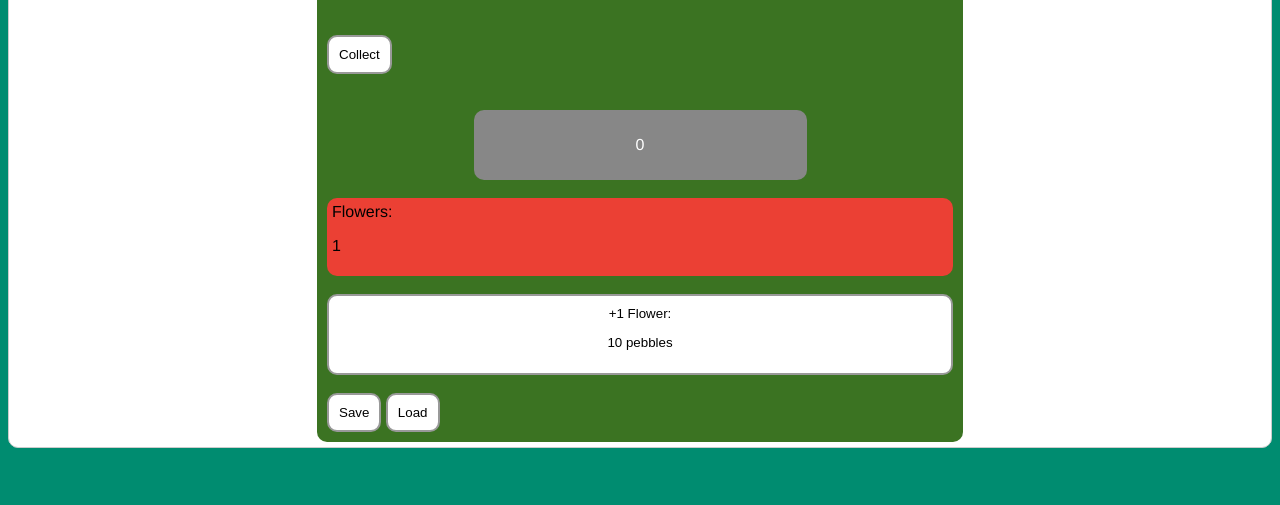
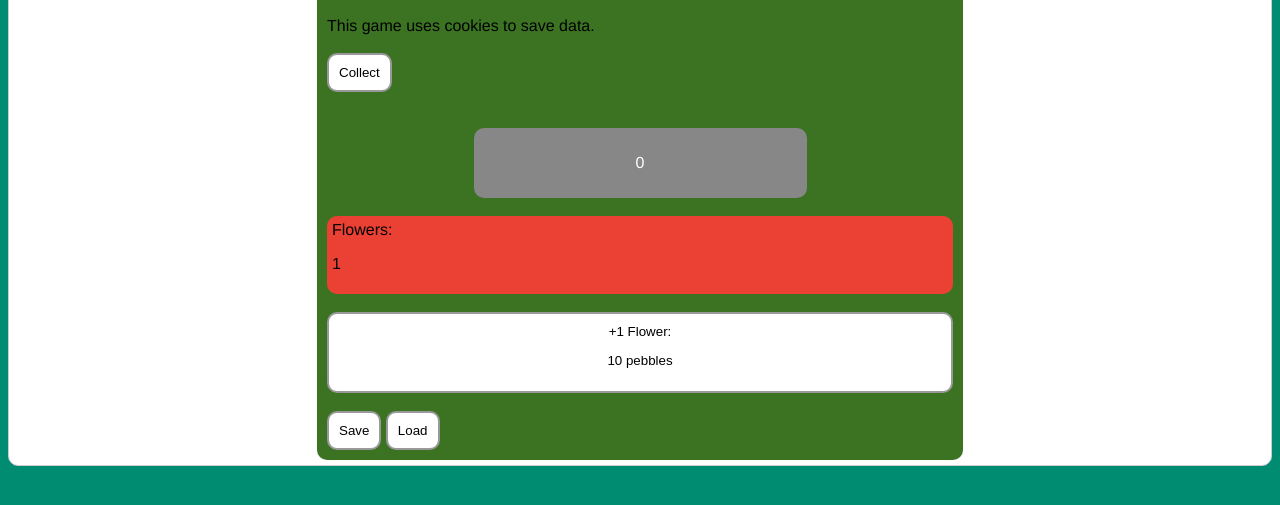
Before and after one commit to SJRNoodles/Pebbles, a plain HTML site: page index.html in a window 1280 px wide. Shown: the part 151-656 px from the top of the page. Drawn offline with Linux system fonts and the light colour scheme.

Commit message:
Update index.html

```diff
--- a/index.html
+++ b/index.html
@@ -140,6 +140,8 @@ button:hover{
 <br>
  <div id="c_z">
  <h2>Pebbles</h2>
+ This game uses cookies to save data.
+ <br>
  <br>
   <button type="button" id="pebble" onclick="Collect();">Collect</button>
   <br>
```
